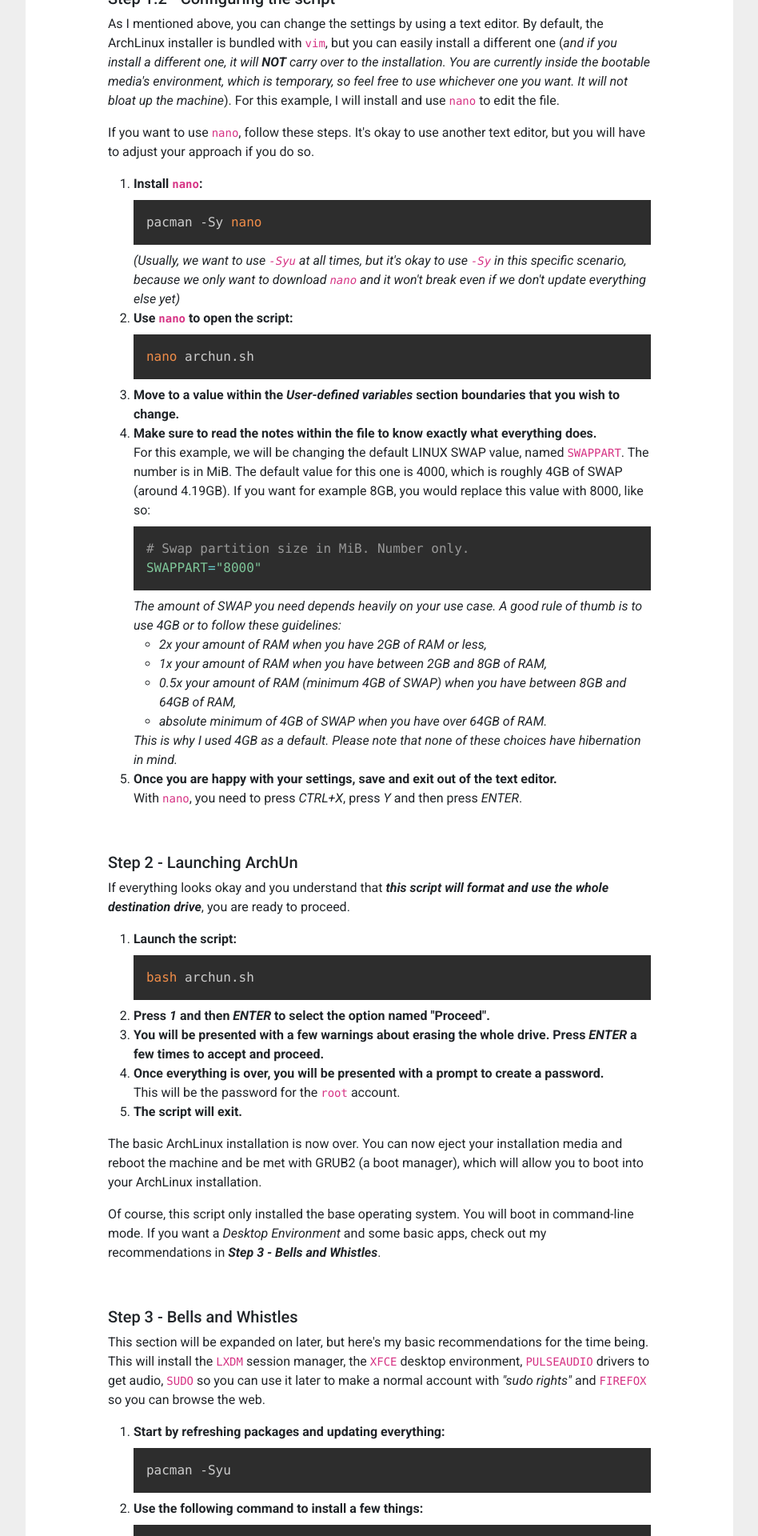
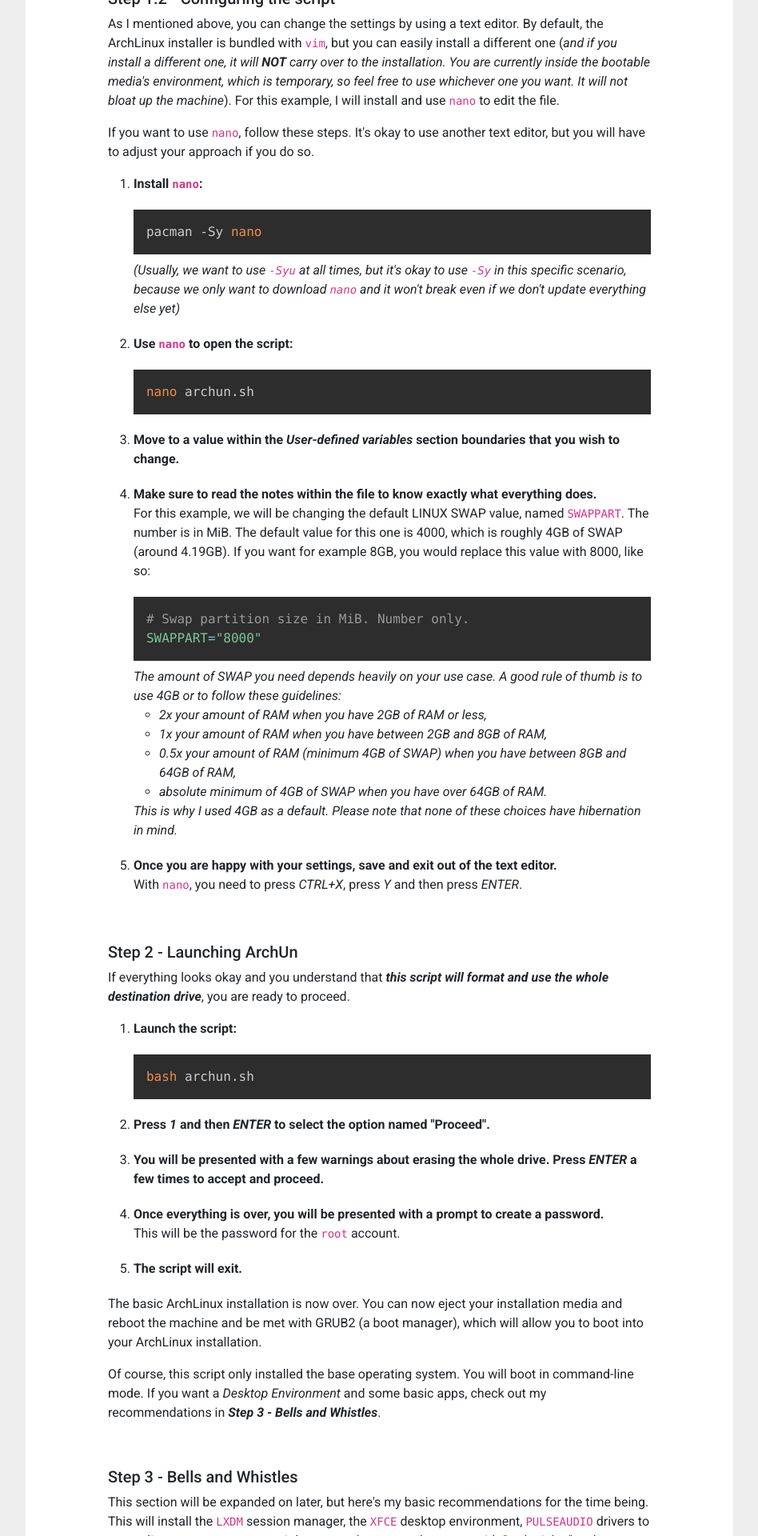
Before and after one commit to TechKeep/TechKeep.github.io, a Jekyll site: the page built from _posts/2022-04-25-how-to-install-archlinux-in-seconds.markdown, in a window 1280 px wide. Shown: the part 1980-3900 px from the top of the page at 80% size, without its empty margins (13-961 px from the left). Built offline with Jekyll 4.4.1, drawn with Linux system fonts in a browser that asks for light colours; nearby versions of some CDN libraries.

Commit message:
Update 2022-04-25-how-to-install-archlinux-in-seconds.markdown

```diff
--- a/_posts/2022-04-25-how-to-install-archlinux-in-seconds.markdown
+++ b/_posts/2022-04-25-how-to-install-archlinux-in-seconds.markdown
@@ -11,6 +11,12 @@
 image: /img/post-headers/archlinux_logo_bg.png
 photocredit: <!--<em>(Photo credit - <a href="#" target="_blank">Source Name</a>)</em>-->
 ---
+
+<style>
+.ol-li-separation>li {
+  margin-bottom: 20px !important;
+}
+</style>
 
 {% include post-image.html %}
 
```
